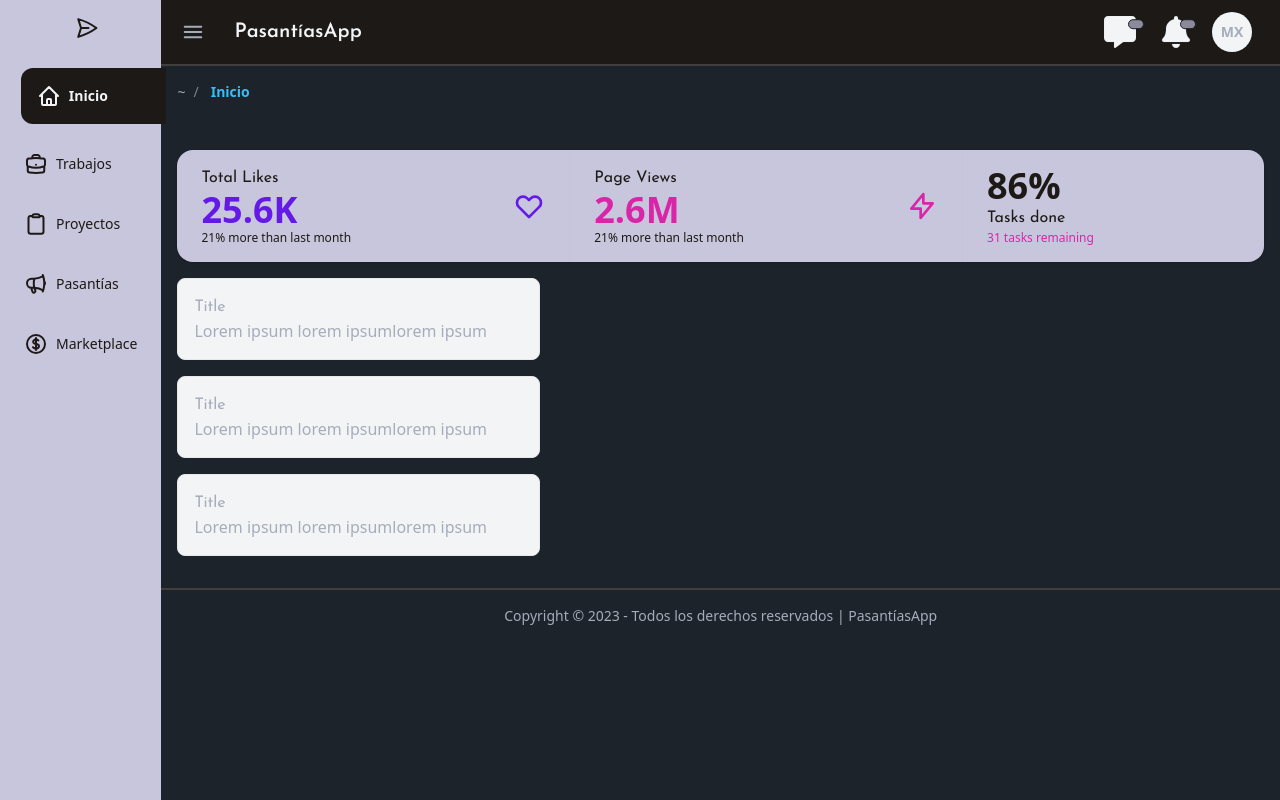
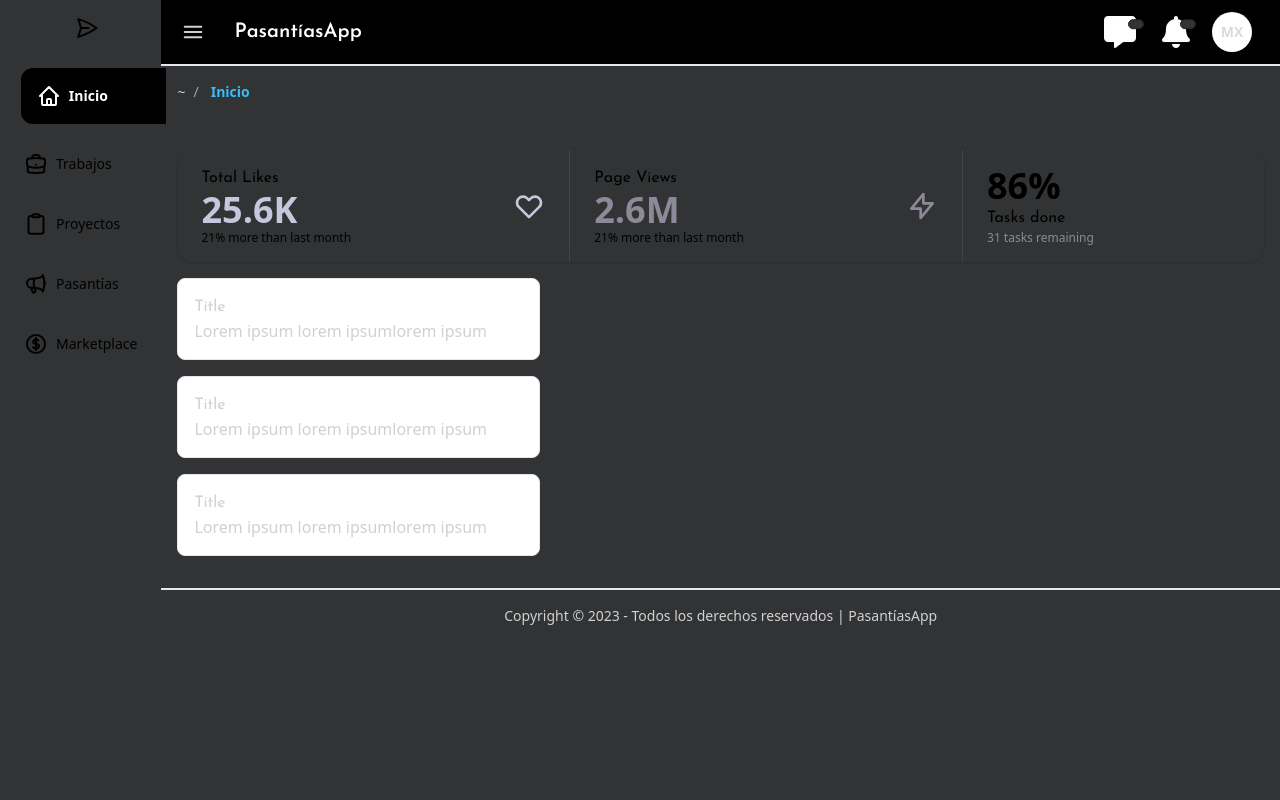
Before and after one commit to esteban-florez/novaship, a Next.js app: page / in a window 1280 px wide. Built offline with nearby package versions, Linux system fonts and the light colour scheme.

Commit message:
DaisyUI palette implemented

```diff
--- a/tailwind.config.js
+++ b/tailwind.config.js
@@ -1,31 +1,42 @@
-import daisyui from 'daisyui'
+import daisyui from "daisyui"
 
 /** @type {import('tailwindcss').Config} */
 module.exports = {
   content: [
-    './pages/**/*.{js,ts,jsx,tsx,mdx}',
-    './components/**/*.{js,ts,jsx,tsx,mdx}',
-    './app/**/*.{js,ts,jsx,tsx,mdx}',
+    "./pages/**/*.{js,ts,jsx,tsx,mdx}",
+    "./components/**/*.{js,ts,jsx,tsx,mdx}",
+    "./app/**/*.{js,ts,jsx,tsx,mdx}",
   ],
   theme: {
     extend: {
       backgroundImage: {
-        'gradient-radial': 'radial-gradient(var(--tw-gradient-stops))',
-        'gradient-conic':
-          'conic-gradient(from 180deg at 50% 50%, var(--tw-gradient-stops))',
-      },
-      colors: {
-        black: '#1d1916',
-        white: '#f3f4f6',
-        'gray-notification': '#8c8a9a',
-        'gray-divisor': '#413e3e',
-        'light-purple': '#c8c6dc',
+        "gradient-radial": "radial-gradient(var(--tw-gradient-stops))",
+        "gradient-conic":
+          "conic-gradient(from 180deg at 50% 50%, var(--tw-gradient-stops))",
       },
       fontFamily: {
-        inter: ['var(--font-default)'],
-        title: ['var(--font-title)'],
+        inter: ["var(--font-default)"],
+        title: ["var(--font-title)"],
       },
     },
   },
+  daisyui: {
+    themes: [
+      {
+        custom_theme: {
+          primary: "#c8c6dc",
+          secondary: "#8c8a9a",
+          black: "#1d1916",
+          white: "#f3f4f6",
+          neutral: "#4b5563",
+          "base-100": "#323334",
+          info: "#2f72ee",
+          success: "#1c9c6d",
+          warning: "#fcd34d",
+          error: "#f03d19",
+        },
+      },
+    ],
+  },
   plugins: [daisyui],
 }
```
